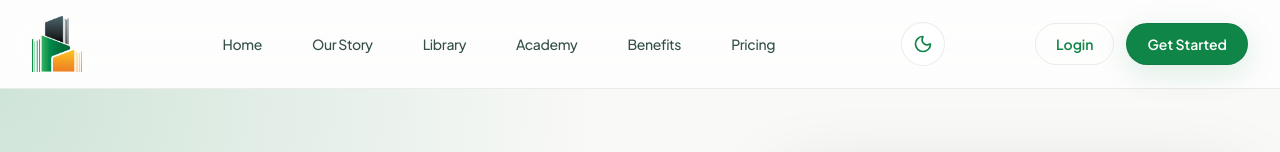
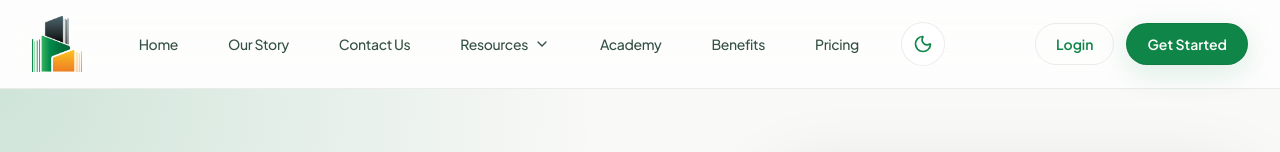
Before and after one commit to Jeff7842/Stackable-App, a Next.js app in the folder stackable-app/: page / in a window 1280 px wide. Shown: the top 152 px of the page. Built offline with nearby package versions, Linux system fonts and the light colour scheme; grey boxes are pictures that could not be loaded; a web font is replaced by a local one.

Commit message:
Footer and navabr modiification

```diff
--- a/stackable-app/components/footer/footer.tsx
+++ b/stackable-app/components/footer/footer.tsx
@@ -81,16 +81,17 @@ export function Footer() {
               <div className="mt-5 space-y-3 text-sm text-white/70 duration-500 ">
                 <a href="#story" className="block transition-transform hover:translate-x-1 hover:text-[#FFC300] duration-500  ">Our Story</a>
                 <a href="#library" className="block transition-transform hover:translate-x-1 hover:text-[#FFC300] duration-500 ">Support</a>
-                <a href="#pricing" className="block transition-transform hover:translate-x-1 hover:text-[#FFC300] duration-500 ">Press Kit</a>
+                <a href="#pricing" className="block transition-transform hover:translate-x-1 hover:text-[#FFC300] duration-500 ">Kyfaru Network</a>
+                <a href="#pricing" className="block transition-transform hover:translate-x-1 hover:text-[#FFC300] duration-500 ">Careers</a>
               </div>
             </div>
 
             <div className="pt-8">
-              <h4 className="text-xs font-extrabold uppercase tracking-[0.16em] text-[#FFC300]">Company</h4>
+              <h4 className="text-xs font-extrabold uppercase tracking-[0.16em] text-[#FFC300]">Solutions</h4>
               <div className="mt-5 space-y-3 text-sm text-white/70 duration-500 ">
-                <a href="#story" className="block transition-transform hover:translate-x-1 hover:text-[#FFC300] duration-500  ">Our Story</a>
-                <a href="#library" className="block transition-transform hover:translate-x-1 hover:text-[#FFC300] duration-500 ">Support</a>
-                <a href="#pricing" className="block transition-transform hover:translate-x-1 hover:text-[#FFC300] duration-500 ">Press Kit</a>
+                <a href="#story" className="block transition-transform hover:translate-x-1 hover:text-[#FFC300] duration-500  ">Academy Portal</a>
+                <a href="#library" className="block transition-transform hover:translate-x-1 hover:text-[#FFC300] duration-500 ">Grading Core</a>
+                <a href="#pricing" className="block transition-transform hover:translate-x-1 hover:text-[#FFC300] duration-500 ">Admissions Hub</a>
               </div>
             </div>
 
@@ -169,11 +170,11 @@ export function Footer() {
 </div>
 
             <div>
-              <h4 className="text-xs font-extrabold uppercase tracking-[0.16em] text-[#FFC300]">Company</h4>
+              <h4 className="text-xs font-extrabold uppercase tracking-[0.16em] text-[#FFC300]">Legal</h4>
               <div className="mt-5 space-y-3 text-sm text-white/70 duration-500 ">
-                <a href="#story" className="block transition-transform hover:translate-x-1 hover:text-[#FFC300] duration-500  ">Our Story</a>
-                <a href="#library" className="block transition-transform hover:translate-x-1 hover:text-[#FFC300] duration-500 ">Support</a>
-                <a href="#pricing" className="block transition-transform hover:translate-x-1 hover:text-[#FFC300] duration-500 ">Press Kit</a>
+                <a href="#story" className="block transition-transform hover:translate-x-1 hover:text-[#FFC300] duration-500  ">Institutional Privacy</a>
+                <a href="#library" className="block transition-transform hover:translate-x-1 hover:text-[#FFC300] duration-500 ">Governance</a>
+                <a href="#pricing" className="block transition-transform hover:translate-x-1 hover:text-[#FFC300] duration-500 ">Academic Standards</a>
               </div>
             </div>
           </div>
--- a/stackable-app/components/navbar/navbar.tsx
+++ b/stackable-app/components/navbar/navbar.tsx
@@ -1,11 +1,17 @@
 "use client";
 
 import React, { useEffect, useRef, useState } from "react";
-import { Menu, Moon, Sun, X } from "lucide-react";
+import { BookOpen,
+  ChevronDown,
+  Menu,
+  Moon,
+  Newspaper,
+  Sun,
+  X, } from "lucide-react";
 import { AnimatePresence, motion, useInView } from "framer-motion";
 import { useTheme } from "next-themes";
 import Image from "next/image";
-import Link from "next/link"
+import Link from "next/link";
 
 export const brand = {
   darkGreen: "#1B4332",
@@ -18,14 +24,41 @@ export const brand = {
   blackish: "#0e1512",
 };
 
-export const navLinks = [
+type NavLeafLink = {
+  label: string;
+  href: string;
+};
+
+type NavChildLink = NavLeafLink & {
+  icon: React.ComponentType<{ className?: string }>;
+};
+
+type NavDropdownLink = {
+  label: string;
+  children: NavChildLink[];
+};
+
+type NavLink = NavLeafLink | NavDropdownLink;
+
+export const navLinks: NavLink[] = [
   { label: "Home", href: "/" },
   { label: "Our Story", href: "/our-story" },
-  { label: "Library", href: "#library" },
-  { label: "Academy", href: "#academy" },
-  { label: "Benefits", href: "#benefits" },
-  { label: "Pricing", href: "#pricing" },
+  { label: "Contact Us", href: "/contact" },
+  {
+    label: "Resources",
+    children: [
+      { label: "Library", href: "/library", icon: BookOpen },
+      { label: "Blog", href: "/blog", icon: Newspaper },
+    ],
+  },
+  { label: "Academy", href: "/academy" },
+  { label: "Benefits", href: "/benefits" },
+  { label: "Pricing", href: "/pricing" },
 ];
+
+function hasChildren(link: NavLink): link is NavDropdownLink {
+  return "children" in link;
+}
 
 
 
@@ -192,15 +225,51 @@ export function Navbar() {
         </Link>
 
         <nav className="hidden items-center gap-10 lg:gap-12.5 md:flex">
-          {navLinks.map((link) => (
-            <a
+  {navLinks.map((link) => {
+    if (hasChildren(link)) {
+      return (
+        <div key={link.label} className="group relative">
+          <button
+            type="button"
+            className="inline-flex items-center gap-1.5 text-sm font-medium tracking-tight text-[#355045] transition-colors hover:text-[#108548] dark:text-[#cad8cf] dark:hover:text-[#FFC300]"
+          >
+            <span>{link.label}</span>
+            <ChevronDown className="h-4 w-4 transition-transform duration-300 group-hover:rotate-180" />
+          </button>
+
+          <div className="pointer-events-none absolute left-1/2 top-full z-50 mt-1 w-56 -translate-x-1/2 opacity-0 transition-all duration-300 group-hover:pointer-events-auto group-hover:opacity-100">
+            <div className="rounded-2xl border border-black/8 bg-white p-2 shadow-[0_18px_40px_rgba(0,0,0,0.12)] dark:border-white/10 dark:bg-[#101915]">
+              {link.children.map((item) => {
+                const Icon = item.icon;
+                return (
+                  <Link
+                    key={item.label}
+                    href={item.href}
+                    className="flex items-center gap-3 rounded-xl px-3 py-3 text-sm font-medium text-[#355045] transition-all duration-300 hover:bg-[#108548]/8 hover:text-[#108548] dark:text-[#d7e3dc] dark:hover:bg-white/5 dark:hover:text-[#FFC300]"
+                  >
+                    <span className="inline-flex h-9 w-9 items-center justify-center rounded-full bg-[#108548]/10 text-[#108548] dark:bg-[#FFC300]/10 dark:text-[#FFC300]">
+                      <Icon className="h-4 w-4" />
+                    </span>
+                    <span>{item.label}</span>
+                  </Link>
+                );
+              })}
+            </div>
+          </div>
+        </div>
+      );
+    }
+
+    return (
+      <Link
         key={link.label}
         href={link.href}
         className="text-sm font-medium tracking-tight text-[#355045] transition-colors hover:text-[#108548] dark:text-[#cad8cf] dark:hover:text-[#FFC300]"
       >
         {link.label}
-            </a>
-          ))}
+      </Link>
+    );
+  })}
 </nav>
 
         <div className="items-center flex md:gap-10 right-0 relative">
@@ -258,16 +327,46 @@ export function Navbar() {
             className="overflow-hidden border-t border-black/5 bg-white/90 px-4 pb-5 pt-3 backdrop-blur-xl dark:border-white/10 dark:bg-[#0b1511]/95 md:hidden"
           >
             <div className="flex flex-col gap-3">
-              {navLinks.map((link) => (
-                <a
+              {navLinks.map((link) => {
+  if (hasChildren(link)) {
+    return (
+      <div key={link.label} className="rounded-xl border border-black/5 p-2 dark:border-white/10">
+        <div className="mb-2 flex items-center gap-2 px-2 py-1 text-sm font-semibold text-[#355045] dark:text-[#d7e3dc]">
+          <span>{link.label}</span>
+          <ChevronDown className="h-4 w-4" />
+        </div>
+
+        <div className="flex flex-col gap-1">
+          {link.children.map((item) => {
+            const Icon = item.icon;
+            return (
+              <Link
+                key={item.label}
+                href={item.href}
+                onClick={() => setMenuOpen(false)}
+                className="flex items-center gap-3 rounded-xl px-3 py-2 text-sm font-medium text-[#355045] transition-all duration-300 hover:bg-[#108548]/10 hover:text-[#108548] dark:text-[#d7e3dc]"
+              >
+                <Icon className="h-4 w-4" />
+                <span>{item.label}</span>
+              </Link>
+            );
+          })}
+        </div>
+      </div>
+    );
+  }
+
+  return (
+    <Link
       key={link.label}
       href={link.href}
       onClick={() => setMenuOpen(false)}
       className="rounded-xl px-3 py-2 text-sm font-medium text-[#355045] transition-colors hover:bg-[#108548]/10 hover:text-[#108548] dark:text-[#d7e3dc]"
     >
       {link.label}
-                </a>
-              ))}
+    </Link>
+  );
+})}
 
               <div className="mt-2 flex items-center gap-3">
                 <button
```
Lines whose indentation alone changed are shown as unchanged.
